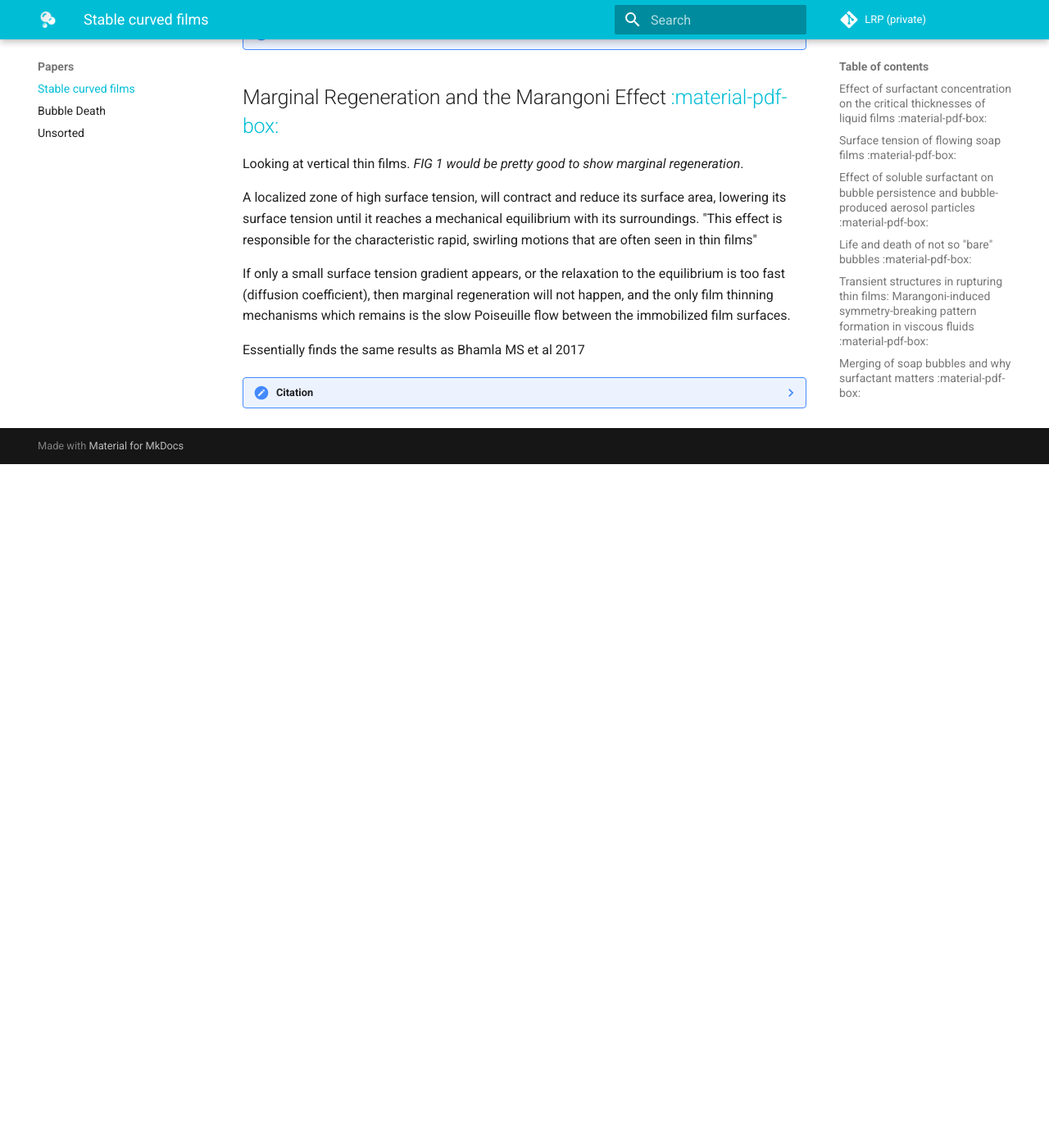
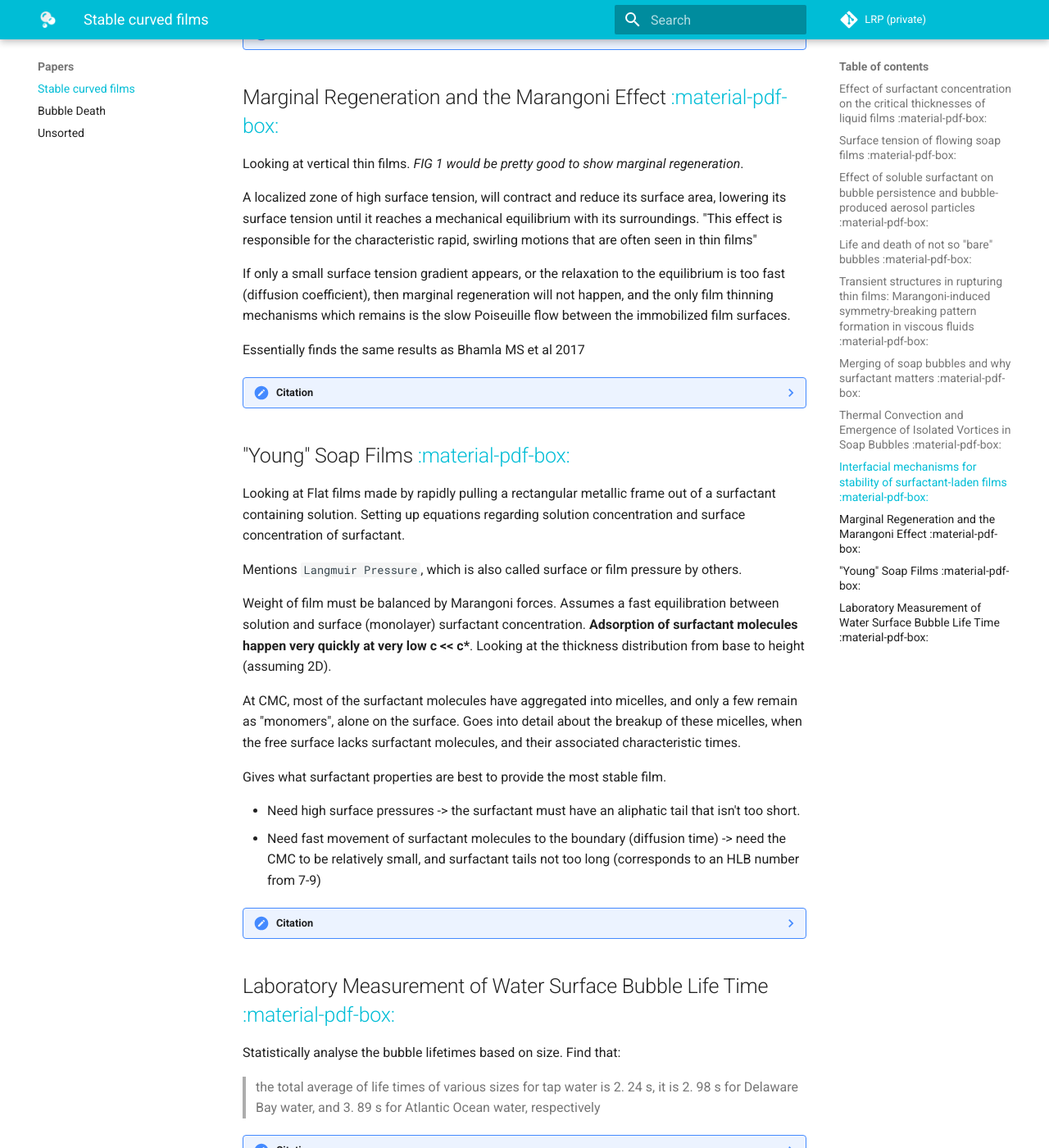
Before and after one commit to RabidSheep55/LRP, an MkDocs documentation site: the page built from Content/PaperData/Stable.md, in a window 1280 px wide and 1400 px high, scrolled down 4183 px. Shown: the whole window at 82% size. Built offline with MkDocs 1.6.1 and Material for MkDocs 9.7.7, drawn with Linux system fonts in a browser that asks for light colours; comment, search, counter and statistics services are not loaded; before the commit the page ends 4749 px from its top, so only the background shows below that.

Commit message:
More papers and notes in Structure

```diff
--- a/Content/PaperData/Stable.md
+++ b/Content/PaperData/Stable.md
@@ -108,3 +108,30 @@
 
 ??? note "Citation"
     Vincent Adriaan Nierstrasz, Gert Frens, Marginal Regeneration and the Marangoni Effect, Journal of Colloid and Interface Science, Volume 215, Issue 1,1999, Pages 28-35, ISSN 0021-9797, https://doi.org/10.1006/jcis.1999.6226.
+
+
+## "Young" Soap Films [:material-pdf-box:](https://doi.org/10.1021/la001538l){:target="_blank"}
+Looking at Flat films made by rapidly pulling a rectangular metallic frame out of a surfactant containing solution. Setting up equations regarding solution concentration and surface concentration of surfactant.
+
+Mentions `Langmuir Pressure`, which is also called surface or film pressure by others.
+
+Weight of film must be balanced by Marangoni forces. Assumes a fast equilibration between solution and surface (monolayer) surfactant concentration. **Adsorption of surfactant molecules happen very quickly at very low c << c\***. Looking at the thickness distribution from base to height (assuming 2D).
+
+At CMC, most of the surfactant molecules have aggregated into micelles, and only a few remain as "monomers", alone on the surface. Goes into detail about the breakup of these micelles, when the free surface lacks surfactant molecules, and their associated characteristic times.
+
+Gives what surfactant properties are best to provide the most stable film.
+
+- Need high surface pressures -> the surfactant must have an aliphatic tail that isn't too short.
+- Need fast movement of surfactant molecules to the boundary (diffusion time) -> need the CMC to be relatively small, and surfactant tails not too long (corresponds to an HLB number from 7-9)
+
+??? note "Citation"
+    de Gennes PG. “Young” Soap Films. Langmuir [Internet]. 2001 Apr;17(8):2416–9. Available from: http://dx.doi.org/10.1021/la001538l
+
+
+## Laboratory Measurement of Water Surface Bubble Life Time [:material-pdf-box:](https://doi.org/10.1029/JC088iC01p00701){:target="_blank"}
+Statistically analyse the bubble lifetimes based on size. Find that:
+
+> the total average of life times of various sizes for tap water is 2. 24 s, it is 2. 98 s for Delaware Bay water, and 3. 89 s for Atlantic Ocean water, respectively
+
+??? note "Citation"
+     Zheng QA, Klemas V, Hsu Y-HL. Laboratory measurement of water surface bubble life time. J Geophys Res [Internet]. 1983;88(C1):701. Available from: http://dx.doi.org/10.1029/JC088iC01p00701
--- a/Content/Structure.md
+++ b/Content/Structure.md
@@ -11,11 +11,12 @@
 Define what makes a soap bubble: presence of surfactant (brief explanation of amphiphilic properties). This is opposed to "bare" bubbles, which will be used in this paper when studying transient effects.
 
 Explain geometries explored? curved or planar film, and multiple bubbles (foams and porous liquids)?
+Going to look at both surface bubbles and "free?" bubbles. Surface bubbles can be just considered as a curved film (the bubble) cap, connected to its bulk liquid via a meniscus (the bubble periphery, known as a Plateau border)
 
 *What make bubble unique, what makes relevant, guide the reader to relevance, set the scene*
 *Reference a lot of papers in the introductions*
 
-Outline areas that will be explored
+Outline areas that will be explored - we won't be looking at the creation of the bubble, as that doesn't really affect its lifetime as said in Lhuissier.
 
 
 ## Stable curved films
@@ -25,6 +26,10 @@
 Detailed explanation of underlying physics behind the surface tension reducing capabilities of surfactants. Outline the different types of surfactants and how surfactant concentration affects bubble stability.
 
 Organisation into two surfactant monolayers which stabilise the film.
+
+Concept of surface or film pressure
+
+Two types of surfactant - soluble and insoluble, how that leads to different effects?? -> "Mobile" and "Static" monolayers
 
 (Manev E, Scheludko A, Exerowa D 1974)
 (Sane A, Mandre S, Kim I. 2018)
@@ -53,7 +58,7 @@
 When created, a bubble often has a charge, and that can mess with experiments. Emphasise importance of mitigating or keeping that in consideration. (some experiments do it well, others don't)
 
 ### (Possible other sections)
-- Bubble size
+- Bubble size and shape, the *Young-Laplace Equation*, and link with contained volume pressure. (Lhuissier2011 has a pretty good description)
 
 ### Applications
 Applications of these stable films:
@@ -81,17 +86,28 @@
 
 Discuss the pressure driven Poiseuille drainage rate.
 
-(Mysels, Karol Joseph (1959). Soap films : studies of their thinning. Pergamon Press, London) <- FIRST PAPER
+Show the Lhuissier Figure 8, where drainage occurs more rapidly than the expected Poiseuille flow. (Lhuissier2011)
+
 
 #### Marginal Regeneration
 Very interesting film thinning effect caused by the presence of free moving surface particles (like surfactants!). When a bubble is sitting on a bulk liquid, this film draining mechanism is orders of magnitude more significant than the usual pressure-driven Poiseuille draining.
 
-(Bhamla MS et al 2017)
+(Bhamla2017)
+(Mysels, Karol Joseph (1959). Soap films : studies of their thinning. Pergamon Press, London) <- FIRST PAPER
+(Lhuissier2011)
 
 **MAKE A TABLE WITH DRAINAGE MECHANISMS FOR SOLUBLE AND INSOLUBLE SURFACTANTS AT BELOW AND ABOVE CMC**
 
 #### Common and Newton Black films
 The thinnest possible stable bubble thickness; where it is now stable because the two boundaries are so close, the surfactant molecules can interact directly.
+
+Exist two possible types - Common and Newton black films.
+
+Evaporation is apparently significant at this thickness (Champougny2016)
+Old paper talks the stabilisation to a black film (looking at corrugations) (Vrij1968)
+Model for bubble thinning, and patterns exhibited by those spots (Shen2020)
+Notice for detergent type surfactants at a threshold concentration will allow formation (Manev1974)
+For solutions above CMC, observe formation before rupture (Bhamla2017)
 
 #### Rupture initialisation
 What causes the bubble to become unstable and rupture?
```
Also changed, not shown: Content/PaperData/Unsorted.md (+14 -0 lines), Content/Recurring.md (+4 -0 lines), Content/papers.bib (+55 -1 lines).
